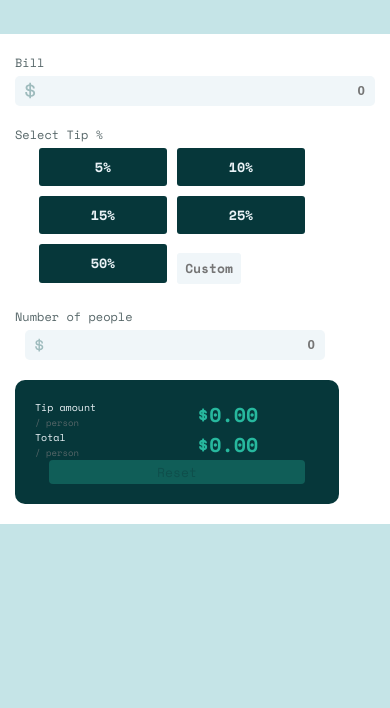
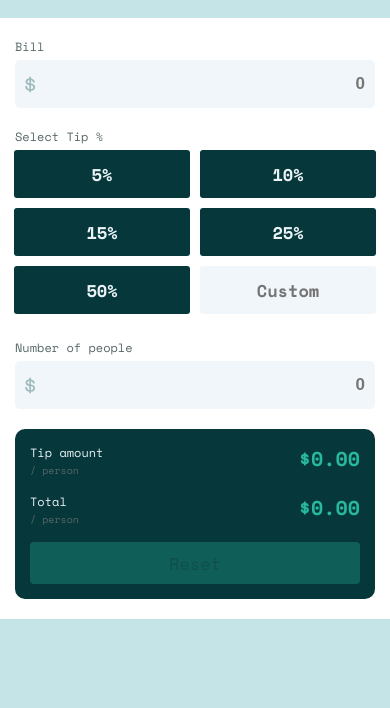
Before and after one commit to Naiio97/Tip-calculator, a plain HTML site: page index.html in a window 390 px wide. Shown: the part 136-844 px from the top of the page. Drawn offline with nearby package versions, Linux system fonts and the light colour scheme.

Commit message:
Dodělaná responzivita. Kalkulačka je hotová

```diff
--- a/style.scss
+++ b/style.scss
@@ -133,10 +133,6 @@ form {
         &:hover {
             background: $hover-color;
         }
-    }
-
-    .active {
-        background: $second-color
     }
 
     input {
@@ -299,10 +295,12 @@ form {
         #bill-input {
             display: block;
             width: 100%;
+            height: 3rem;
             align-items: center;
             justify-content: center;
             margin: 0 auto;
             margin-bottom: 20px;
+            font-size: 17px;
         }
 
 
@@ -310,10 +308,11 @@ form {
         display: grid;
         grid-template-columns: 2;
         grid-template-rows: 3;
-        // margin-bottom: 15px;
         width: 90%;
         align-items: center;
         justify-content: center;
+        margin: 0 auto;
+        margin-bottom: 15px;
 
         #btn5 {
             grid-row: 1;
@@ -341,20 +340,29 @@ form {
         }
 
         button {
-            width: 8rem;
-            height: 2.4rem;
-            margin: 0px 10px 10px 0;
+            width: 11rem;
+            height: 3rem;
+            margin: 0px 5px 10px 5px;
+            font-size: 17px;
+        }
 
+        input {
+            width: 11rem;
+            height: 3rem;
+            margin: 0 0 10px 5px;
+            font-size: 17px;
         }
+
     }
 
         #people-input {
             display: block;
-            width: 300px;
+            width: 100%;
+            height: 3rem;
             align-items: center;
             justify-content: center;
-            margin: 0 10px;
             margin-bottom: 20px;
+            font-size: 17px;
         }
     }
 
@@ -363,7 +371,45 @@ form {
     #container-info {
         grid-column: 1;
         grid-row: 2;
-        width: 90%;
+        width: 100%;
+        height: 170px;
+        padding: 15px;
+
+        #tip-txt{
+            font-size: 12px;
+            font-weight: 500;
+            margin-bottom: 15px;
+                span {
+                    font-size: 10px;
+                }
+        }
+
+        #tip-amount {
+            text-align: right;
+            margin: 0;
+        }
+
+        #total-txt {
+            font-size: 12px;
+            font-weight: 500;
+            margin-bottom: 15px;
+                span {
+                    font-size: 10px;
+            }
+        }
+
+        #total-price {
+            text-align: right;
+            margin: 0;
+        }
+
+
+
+        button {
+            width: 100%;
+            height: 2.6rem;
+            font-size: 17px;
+        }
     }
 
 }
```
Also changed, not shown: style.css, 1 other file.
